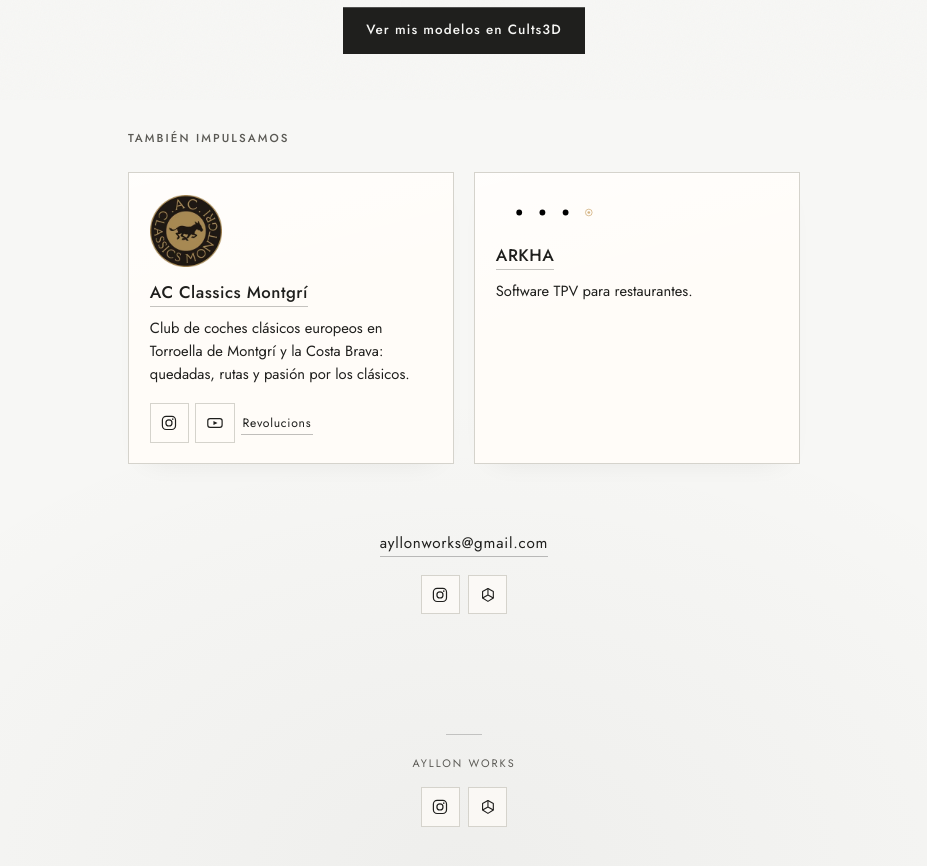
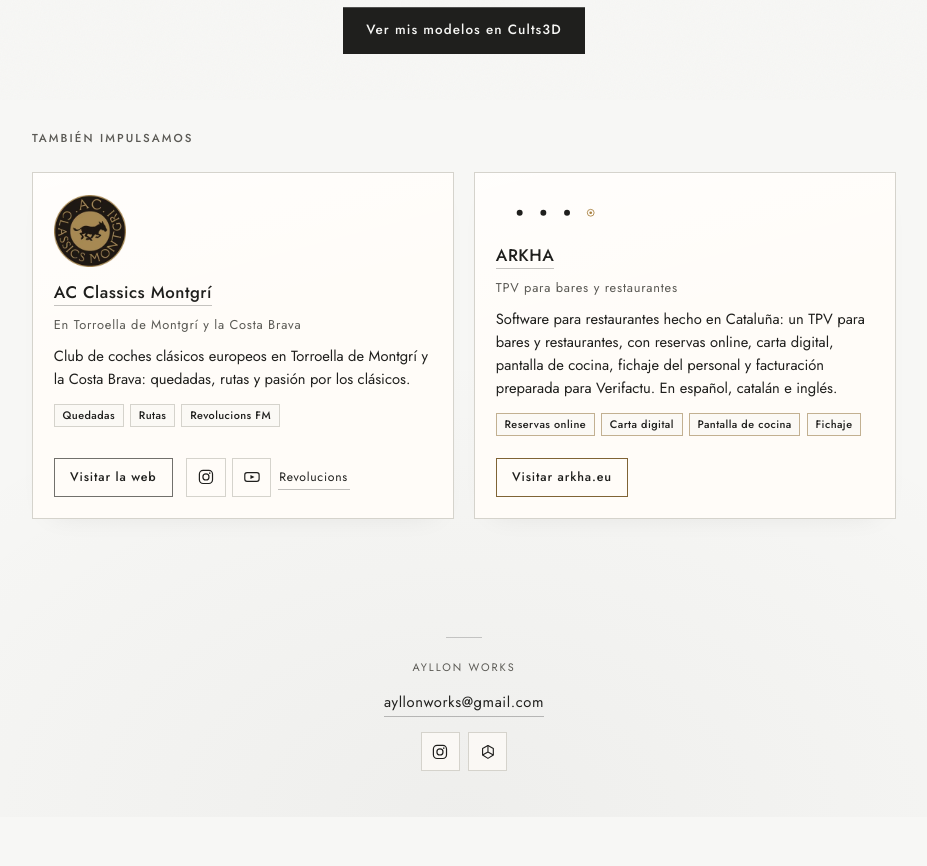
Before and after one commit to markjustfront/ayllon-works, a plain HTML site: page index.html in a window 1280 px wide. Shown: the part 700-1566 px from the top of the page, without its empty margins (176-1103 px from the left). After the commit the page ends 1517 px from the top, so only its background shows below. Drawn offline with Linux system fonts and the light colour scheme.

Commit message:
Fill out the project cards and move contact into the footer.
Give AC Classics and ARKHA a matching card structure, with tagline,
description, feature chips and a site link. Inline the ARKHA mark so
its dots follow the theme and stay visible on dark backgrounds. Keep
Instagram and Cults3D only in the footer, and place the email there
beside them.

```diff
--- a/css/styles.css
+++ b/css/styles.css
@@ -20,6 +20,7 @@
   --focus: #1f1f1d;
   --shadow: color-mix(in srgb, #1f1f1d 11%, transparent);
   --sheen: color-mix(in srgb, #ffffff 55%, transparent);
+  --arkha-gold: #A8803F;
   --loader-total: 1.1s;
   --draw-o: 0.48s;
   --bar-delay: 0.34s;
@@ -40,6 +41,7 @@
     --focus: #f3f2ee;
     --shadow: color-mix(in srgb, #000000 55%, transparent);
     --sheen: color-mix(in srgb, #ffffff 4.5%, transparent);
+    --arkha-gold: #D4B483;
     color-scheme: dark;
   }
 }
@@ -54,6 +56,7 @@ html[data-theme="light"] {
   --focus: #1f1f1d;
   --shadow: color-mix(in srgb, #1f1f1d 11%, transparent);
   --sheen: color-mix(in srgb, #ffffff 55%, transparent);
+  --arkha-gold: #A8803F;
   color-scheme: light;
 }
 
@@ -67,6 +70,7 @@ html[data-theme="dark"] {
   --focus: #f3f2ee;
   --shadow: color-mix(in srgb, #000000 55%, transparent);
   --sheen: color-mix(in srgb, #ffffff 4.5%, transparent);
+  --arkha-gold: #D4B483;
   color-scheme: dark;
 }
 
@@ -180,6 +184,18 @@ a:hover { text-decoration-color: var(--ink); }
 .skip-link:focus {
   top: 1rem;
   outline-color: var(--bg);
+}
+
+.visually-hidden {
+  position: absolute;
+  width: 1px;
+  height: 1px;
+  padding: 0;
+  margin: -1px;
+  overflow: hidden;
+  clip: rect(0, 0, 0, 0);
+  white-space: nowrap;
+  border: 0;
 }
 
 /* Language: show only the active locale. Spanish is the default
@@ -321,7 +337,7 @@ html[lang="ca"] [data-i18n] > [lang="ca"] { display: inline; }
 footer {
   position: relative;
   z-index: 1;
-  padding: 2rem 1.25rem 2.35rem;
+  padding: 2.75rem 1.25rem 2.5rem;
   display: flex;
   flex-direction: column;
   align-items: center;
@@ -333,6 +349,20 @@ footer {
   text-transform: uppercase;
   font-weight: 400;
 }
+
+.footer-email {
+  font-size: 0.92rem;
+  font-weight: 400;
+  letter-spacing: 0.04em;
+  text-transform: none;
+  color: var(--ink);
+  text-decoration: none;
+  border-bottom: 1px solid color-mix(in srgb, var(--ink) 28%, transparent);
+  padding-bottom: 0.14em;
+  transition: border-color 0.2s ease;
+}
+
+.footer-email:hover { border-bottom-color: var(--ink); }
 
 footer::before {
   content: "";
@@ -578,9 +608,14 @@ html.js .projects .card.reveal:nth-child(2) { transition-delay: 0.1s; }
   outline-offset: 4px;
 }
 
+.section-projects {
+  width: min(54rem, 100%);
+}
+
 .projects {
   display: grid;
   gap: 1.15rem;
+  align-items: stretch;
 }
 
 .card {
@@ -588,10 +623,11 @@ html.js .projects .card.reveal:nth-child(2) { transition-delay: 0.1s; }
   isolation: isolate;
   border: 1px solid var(--line);
   background: var(--elevated);
-  padding: 1.4rem 1.3rem 1.25rem;
+  padding: 1.4rem 1.3rem 1.3rem;
   display: flex;
   flex-direction: column;
-  gap: 0.75rem;
+  gap: 0.7rem;
+  height: 100%;
   box-shadow:
     inset 0 1px 0 var(--sheen),
     0 12px 28px -20px var(--shadow);
@@ -618,19 +654,35 @@ html.js .projects .card.reveal:nth-child(2) { transition-delay: 0.1s; }
   border-color: color-mix(in srgb, var(--ink) 40%, var(--line));
 }
 
+.card-brand {
+  display: block;
+  align-self: flex-start;
+  text-decoration: none;
+  color: var(--ink);
+}
+
+.card-logo-frame {
+  display: flex;
+  align-items: center;
+  justify-content: center;
+  width: 4.5rem;
+  height: 4.5rem;
+}
+
 .card-logo {
   width: 4.5rem;
   height: 4.5rem;
   object-fit: contain;
-  align-self: flex-start;
 }
 
 .card-mark {
-  width: 7.25rem;
+  width: 7.4rem;
   height: auto;
   color: var(--ink);
-  align-self: flex-start;
+  display: block;
 }
+
+.card-mark .arkha-gold { color: var(--arkha-gold); }
 
 .card h3 {
   margin: 0;
@@ -647,11 +699,85 @@ html.js .projects .card.reveal:nth-child(2) { transition-delay: 0.1s; }
 
 .card h3 a:hover { border-bottom-color: var(--ink); }
 
-.card p {
+.card-tagline {
+  margin: 0;
+  font-size: 0.8rem;
+  font-weight: 400;
+  letter-spacing: 0.06em;
+  color: var(--muted);
+  line-height: 1.4;
+}
+
+.card-desc {
   margin: 0;
   font-size: 0.92rem;
   color: var(--ink);
   line-height: 1.55;
+}
+
+.card-chips {
+  list-style: none;
+  margin: 0.15rem 0 0;
+  padding: 0;
+  display: flex;
+  flex-wrap: wrap;
+  gap: 0.4rem;
+}
+
+.card-chips li {
+  margin: 0;
+  padding: 0.2rem 0.48rem;
+  font-size: 0.68rem;
+  font-weight: 500;
+  letter-spacing: 0.04em;
+  line-height: 1.3;
+  color: var(--ink);
+  border: 1px solid var(--line);
+  background: color-mix(in srgb, var(--bg) 55%, transparent);
+}
+
+.card-arkha .card-chips li {
+  border-color: color-mix(in srgb, var(--arkha-gold) 42%, var(--line));
+}
+
+.card-actions {
+  margin-top: auto;
+  padding-top: 0.7rem;
+  display: flex;
+  flex-wrap: wrap;
+  align-items: center;
+  gap: 0.7rem 0.85rem;
+  width: 100%;
+}
+
+.card-btn {
+  display: inline-block;
+  padding: 0.55rem 0.95rem;
+  font-size: 0.78rem;
+  font-weight: 500;
+  letter-spacing: 0.07em;
+  text-decoration: none;
+  color: var(--ink);
+  border: 1px solid color-mix(in srgb, var(--ink) 55%, var(--line));
+  background: transparent;
+  transition: background-color 0.2s ease, color 0.2s ease, border-color 0.2s ease;
+}
+
+.card-btn:hover {
+  text-decoration: none;
+  background: var(--ink);
+  color: var(--bg);
+  border-color: var(--ink);
+}
+
+.card-arkha .card-btn {
+  border-color: color-mix(in srgb, var(--arkha-gold) 70%, var(--ink));
+}
+
+.card-arkha .card-btn:hover {
+  background: var(--ink);
+  color: var(--bg);
+  border-color: var(--ink);
 }
 
 .card-links {
@@ -659,7 +785,6 @@ html.js .projects .card.reveal:nth-child(2) { transition-delay: 0.1s; }
   flex-wrap: wrap;
   align-items: center;
   gap: 0.5rem 0.4rem;
-  margin-top: 0.35rem;
 }
 
 .card-links a.text-link {
@@ -718,8 +843,7 @@ html.js .projects .card.reveal:nth-child(2) { transition-delay: 0.1s; }
   .brand { width: min(26.5rem, 70vw); }
   .section { margin-top: 4.75rem; }
   .cta { margin-top: 3.15rem; }
-  .contact { padding-top: 4.25rem; }
-  footer { padding: 2.25rem 2.5rem 2.75rem; }
+  footer { padding: 3.15rem 2.5rem 2.85rem; }
   .projects { grid-template-columns: 1fr 1fr; gap: 1.25rem; }
   .tagline { letter-spacing: 0.2em; }
 }
@@ -739,7 +863,6 @@ html.js .projects .card.reveal:nth-child(2) { transition-delay: 0.1s; }
   .card { padding: 1.2rem 1.1rem 1.1rem; }
   .cta { margin-top: 2.35rem; }
   .cta-btn { width: auto; padding: 0.8rem 1.25rem; }
-  .contact { padding-top: 2.85rem; }
 }
 
 @media (prefers-reduced-motion: reduce) {
--- a/index.html
+++ b/index.html
@@ -176,7 +176,7 @@
         </a>
       </p>
 
-      <section class="section" aria-labelledby="projects-heading">
+      <section class="section section-projects" aria-labelledby="projects-heading">
         <h2 id="projects-heading" class="reveal" data-i18n>
           <span lang="es">También impulsamos</span>
           <span lang="en">We also run</span>
@@ -184,22 +184,48 @@
         </h2>
         <div class="projects">
           <article class="card reveal">
-            <a href="https://acclassicsmontgri.es" target="_blank" rel="noopener">
+            <a class="card-brand" href="https://acclassicsmontgri.es" target="_blank" rel="noopener">
+              <span class="card-logo-frame">
                 <img class="card-logo"
                      src="img/acclassicsmontgri-logo.webp"
                      srcset="img/acclassicsmontgri-logo.webp 200w, img/acclassicsmontgri-logo@2x.webp 400w"
                      sizes="4.5rem"
                      width="200" height="200"
                      alt="AC Classics Montgrí">
+              </span>
             </a>
             <h3>
               <a href="https://acclassicsmontgri.es" target="_blank" rel="noopener">AC Classics Montgrí</a>
             </h3>
-            <p data-i18n>
+            <p class="card-tagline" data-i18n>
+              <span lang="es">En Torroella de Montgrí y la Costa Brava</span>
+              <span lang="en">In Torroella de Montgrí, on the Costa Brava</span>
+              <span lang="ca">A Torroella de Montgrí i la Costa Brava</span>
+            </p>
+            <p class="card-desc" data-i18n>
               <span lang="es">Club de coches clásicos europeos en Torroella de Montgrí y la Costa Brava: quedadas, rutas y pasión por los clásicos.</span>
               <span lang="en">A European classic car club in Torroella de Montgrí on the Costa Brava: meetups, drives and a love of classics.</span>
               <span lang="ca">Club de cotxes clàssics europeus a Torroella de Montgrí i la Costa Brava: trobades, rutes i passió pels clàssics.</span>
             </p>
+            <ul class="card-chips">
+              <li data-i18n>
+                <span lang="es">Quedadas</span>
+                <span lang="en">Meetups</span>
+                <span lang="ca">Trobades</span>
+              </li>
+              <li data-i18n>
+                <span lang="es">Rutas</span>
+                <span lang="en">Drives</span>
+                <span lang="ca">Rutes</span>
+              </li>
+              <li>Revolucions FM</li>
+            </ul>
+            <div class="card-actions">
+              <a class="card-btn" href="https://acclassicsmontgri.es" target="_blank" rel="noopener" data-i18n>
+                <span lang="es">Visitar la web</span>
+                <span lang="en">Visit the site</span>
+                <span lang="ca">Visita el web</span>
+              </a>
               <div class="card-links">
                 <a class="social-btn" href="https://www.instagram.com/acclassicsmontgri/" target="_blank" rel="noopener" aria-label="Instagram de AC Classics Montgrí" data-aria-es="Instagram de AC Classics Montgrí" data-aria-en="AC Classics Montgrí on Instagram" data-aria-ca="Instagram d'AC Classics Montgrí">
                   <svg viewBox="0 0 24 24" aria-hidden="true" focusable="false"><rect x="3.2" y="3.2" width="17.6" height="17.6" rx="5" fill="none" stroke="currentColor" stroke-width="1.6"/><circle cx="12" cy="12" r="4.1" fill="none" stroke="currentColor" stroke-width="1.6"/><circle cx="17.1" cy="6.9" r="1.05" fill="currentColor"/></svg>
@@ -209,38 +235,69 @@
                 </a>
                 <a class="text-link" href="https://acclassicsmontgri.es/revolucions" target="_blank" rel="noopener">Revolucions</a>
               </div>
+            </div>
           </article>
-          <article class="card reveal">
-            <a href="https://arkha.eu" target="_blank" rel="noopener">
-              <img class="card-mark" src="img/arkha-mark.svg" width="400" height="120" alt="ARKHA">
+          <article class="card card-arkha reveal">
+            <a class="card-brand" href="https://arkha.eu" target="_blank" rel="noopener">
+              <svg class="card-mark" xmlns="http://www.w3.org/2000/svg" viewBox="0 0 400 120" fill="none" role="img" aria-hidden="true" focusable="false">
+                <circle cx="80" cy="60" r="10" fill="currentColor"/>
+                <circle cx="160" cy="60" r="10" fill="currentColor"/>
+                <circle cx="240" cy="60" r="10" fill="currentColor"/>
+                <circle class="arkha-gold" cx="320" cy="60" r="11.5" fill="none" stroke="currentColor" stroke-width="2.9"/>
+                <circle class="arkha-gold" cx="320" cy="60" r="4.6" fill="currentColor"/>
+              </svg>
+              <span class="visually-hidden">ARKHA</span>
             </a>
             <h3>
               <a href="https://arkha.eu" target="_blank" rel="noopener">ARKHA</a>
             </h3>
-            <p data-i18n>
-              <span lang="es">Software TPV para restaurantes.</span>
-              <span lang="en">Restaurant POS software.</span>
-              <span lang="ca">Programari TPV per a restaurants.</span>
+            <p class="card-tagline" data-i18n>
+              <span lang="es">TPV para bares y restaurantes</span>
+              <span lang="en">POS for bars and restaurants</span>
+              <span lang="ca">TPV per a bars i restaurants</span>
             </p>
+            <p class="card-desc" data-i18n>
+              <span lang="es">Software para restaurantes hecho en Cataluña: un TPV para bares y restaurantes, con reservas online, carta digital, pantalla de cocina, fichaje del personal y facturación preparada para Verifactu. En español, catalán e inglés.</span>
+              <span lang="en">Restaurant software built in Catalonia: a POS for bars and restaurants, with online table booking, a digital menu, kitchen display, staff clock-in and invoicing prepared for Verifactu. In Spanish, Catalan and English.</span>
+              <span lang="ca">Programari per a restaurants fet a Catalunya: un TPV per a bars i restaurants, amb reserves en línia, carta digital, pantalla de cuina, fitxatge del personal i facturació preparada per a Verifactu. En espanyol, català i anglès.</span>
+            </p>
+            <ul class="card-chips">
+              <li data-i18n>
+                <span lang="es">Reservas online</span>
+                <span lang="en">Online booking</span>
+                <span lang="ca">Reserves en línia</span>
+              </li>
+              <li data-i18n>
+                <span lang="es">Carta digital</span>
+                <span lang="en">Digital menu</span>
+                <span lang="ca">Carta digital</span>
+              </li>
+              <li data-i18n>
+                <span lang="es">Pantalla de cocina</span>
+                <span lang="en">Kitchen display</span>
+                <span lang="ca">Pantalla de cuina</span>
+              </li>
+              <li data-i18n>
+                <span lang="es">Fichaje</span>
+                <span lang="en">Staff clock-in</span>
+                <span lang="ca">Fitxatge</span>
+              </li>
+            </ul>
+            <div class="card-actions">
+              <a class="card-btn" href="https://arkha.eu" target="_blank" rel="noopener" data-i18n>
+                <span lang="es">Visitar arkha.eu</span>
+                <span lang="en">Visit arkha.eu</span>
+                <span lang="ca">Visita arkha.eu</span>
+              </a>
+            </div>
           </article>
         </div>
       </section>
-
-      <p class="contact reveal">
-        <a href="mailto:ayllonworks@gmail.com">ayllonworks@gmail.com</a>
-        <span class="socials">
-        <a class="social-btn" href="https://www.instagram.com/ayllonworks/" target="_blank" rel="noopener" aria-label="Instagram de Ayllon Works" data-aria-es="Instagram de Ayllon Works" data-aria-en="Ayllon Works on Instagram" data-aria-ca="Instagram d'Ayllon Works">
-          <svg viewBox="0 0 24 24" aria-hidden="true" focusable="false"><rect x="3.2" y="3.2" width="17.6" height="17.6" rx="5" fill="none" stroke="currentColor" stroke-width="1.6"/><circle cx="12" cy="12" r="4.1" fill="none" stroke="currentColor" stroke-width="1.6"/><circle cx="17.1" cy="6.9" r="1.05" fill="currentColor"/></svg>
-        </a>
-        <a class="social-btn" href="https://cults3d.com/en/users/bernycorrado/3d-models" target="_blank" rel="noopener" aria-label="Perfil de Ayllon Works en Cults3D" data-aria-es="Perfil de Ayllon Works en Cults3D" data-aria-en="Ayllon Works on Cults3D" data-aria-ca="Perfil d'Ayllon Works a Cults3D">
-          <svg viewBox="0 0 24 24" aria-hidden="true" focusable="false"><path d="M12 3.4L19.2 7.4V16.2L12 20.6L4.8 16.2V7.4Z" fill="none" stroke="currentColor" stroke-width="1.5" stroke-linejoin="round"/><path d="M12 3.4V12L19.2 16.2M12 12L4.8 16.2" fill="none" stroke="currentColor" stroke-width="1.5" stroke-linejoin="round"/></svg>
-        </a>
-        </span>
-      </p>
     </main>
 
     <footer>
       <span>Ayllon Works</span>
+      <a class="footer-email" href="mailto:ayllonworks@gmail.com">ayllonworks@gmail.com</a>
       <span class="socials">
         <a class="social-btn" href="https://www.instagram.com/ayllonworks/" target="_blank" rel="noopener" aria-label="Instagram de Ayllon Works" data-aria-es="Instagram de Ayllon Works" data-aria-en="Ayllon Works on Instagram" data-aria-ca="Instagram d'Ayllon Works">
           <svg viewBox="0 0 24 24" aria-hidden="true" focusable="false"><rect x="3.2" y="3.2" width="17.6" height="17.6" rx="5" fill="none" stroke="currentColor" stroke-width="1.6"/><circle cx="12" cy="12" r="4.1" fill="none" stroke="currentColor" stroke-width="1.6"/><circle cx="17.1" cy="6.9" r="1.05" fill="currentColor"/></svg>
```
Also changed, not shown: 404.html (+1 -0 lines). Lines whose indentation alone changed are shown as unchanged.
